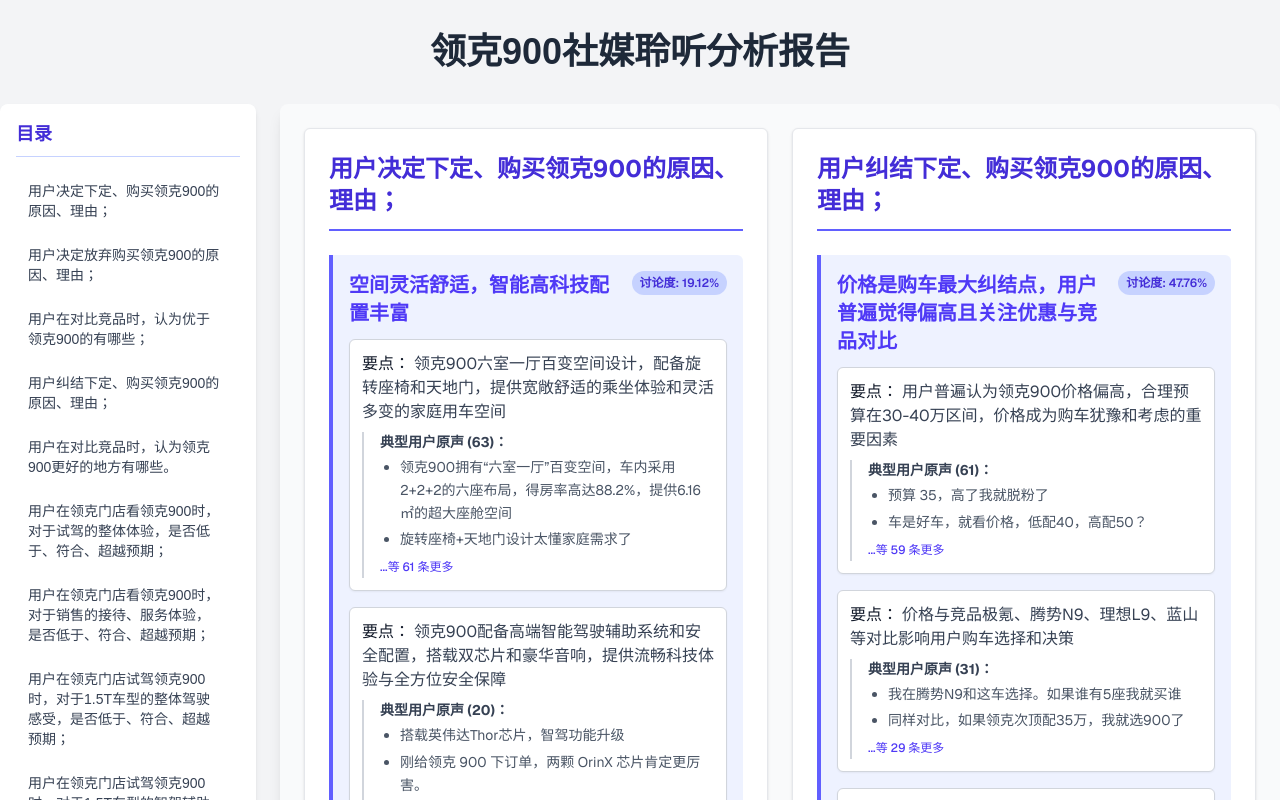
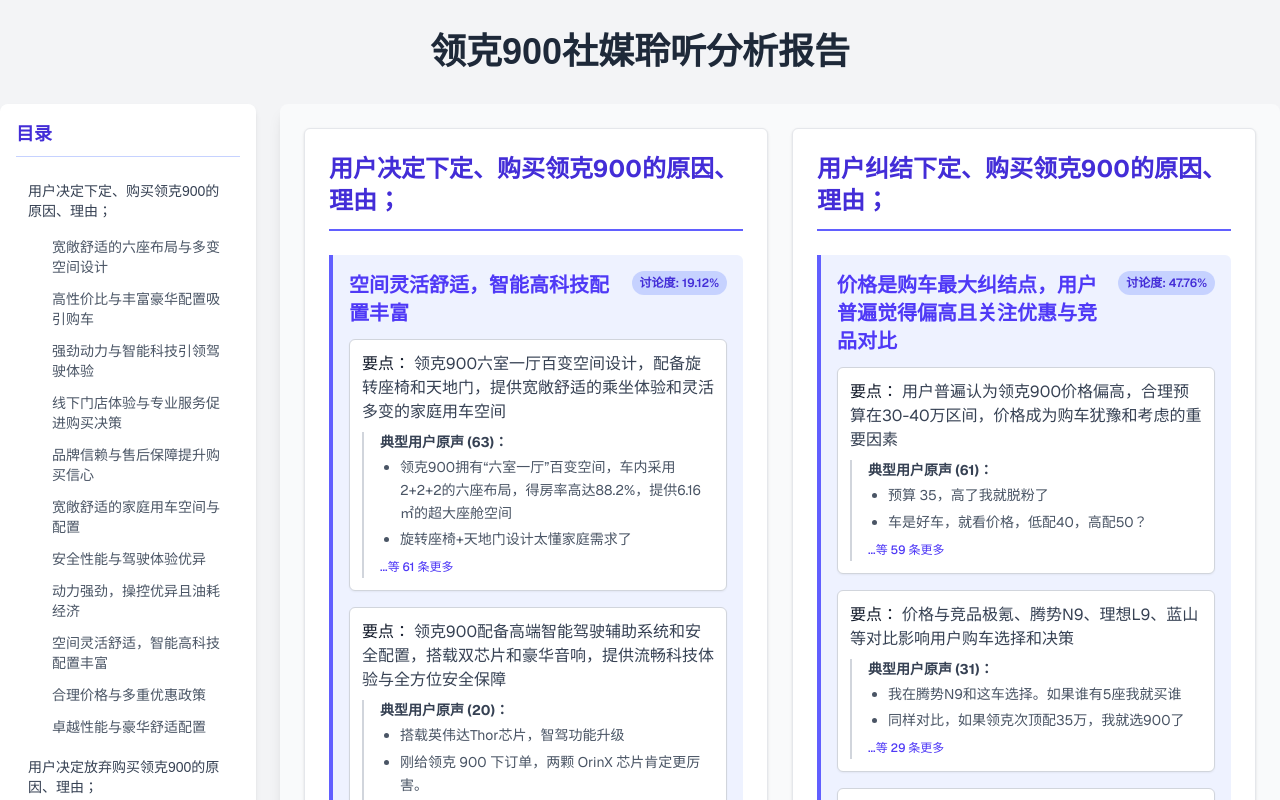
Before and after one commit to chenwenhao1108/lynk-social-research, a Next.js app: page / in a window 1280 px wide. Shown: the top 800 px of the page. Built offline with nearby package versions, Linux system fonts and the light colour scheme.

Commit message:
add second level toc

```diff
--- a/src/components/SummarizedDataViewer.js
+++ b/src/components/SummarizedDataViewer.js
@@ -15,17 +15,6 @@
         });
     }, [data]);
 
-    const scrollToTheme = (theme) => {
-        // 添加延迟检查，确保 ref 存在
-        setTimeout(() => {
-            if (themeRefs.current[theme]?.current) {
-                themeRefs.current[theme].current.scrollIntoView({
-                    behavior: 'smooth',
-                    block: 'start'
-                });
-            }
-        }, 100); // 添加小延迟，等待 refs 初始化
-    };
 
     if (!data || Object.keys(data).length === 0) {
         return <p className="text-gray-600 text-lg p-4">暂无数据可展示。</p>;
@@ -85,6 +74,7 @@
                         <div className="flex-grow">
                             {themeData.summary_list && themeData.summary_list.length > 0 ? (
                                 themeData.summary_list.map((summaryItem, summaryIndex) => {
+                                    const summaryId = `${themeId}-${summaryItem.summary}`;
                                     let summaryOriginalContentCount = 0;
                                     summaryItem.points?.forEach(pointItem => {
                                         summaryOriginalContentCount += pointItem.original_content?.length || 0;
@@ -93,12 +83,10 @@
                                     const discussionPercentage = themeTotalOriginalContentCount > 0
                                         ? ((summaryOriginalContentCount / themeTotalOriginalContentCount) * 100).toFixed(2)
                                         : 0;
-                                    // 使用原始的 summaryIndex (未排序前的) 或者 themeIndex-summaryIndex 作为 pointKey 的一部分，确保唯一性
-                                    // 如果 summaryItem 有唯一 ID，使用它会更好
                                     const originalSummaryIndex = data[theme].summary_list.findIndex(s => s.summary === summaryItem.summary);
 
                                     return (
-                                        <div key={summaryIndex} className="mb-6 p-4 bg-indigo-50 border-l-4 border-indigo-500 rounded-r-md">
+                                        <div key={summaryIndex} id={summaryId} className="mb-6 p-4 bg-indigo-50 border-l-4 border-indigo-500 rounded-r-md">
                                             <div className="flex justify-between items-start mb-3">
                                                 <h3 className="text-xl font-semibold text-indigo-600 flex-1 break-words">
                                                     {summaryItem.summary}
--- a/src/components/TableOfContents.js
+++ b/src/components/TableOfContents.js
@@ -1,17 +1,19 @@
 import React, { useMemo } from 'react';
 
-const TableOfContents = ({ data, onItemClick }) => {
-    // 使用与 SummarizedDataViewer 相同的排序逻辑
+const TableOfContents = ({ data }) => {
     const sortedThemes = useMemo(() => {
         return Object.entries(data).map(([theme, themeData]) => {
             let totalCount = 0;
-            themeData.summary_list?.forEach(summaryItem => {
+            const summaries = themeData.summary_list?.map((summaryItem, index) => {
+                let summaryCount = 0;
                 summaryItem.points?.forEach(pointItem => {
-                    totalCount += pointItem.original_content?.length || 0;
+                    summaryCount += pointItem.original_content?.length || 0;
                 });
-            });
-            return { theme, totalCount };
-        }).sort((a, b) => b.totalCount - a.totalCount); // 按讨论度降序排序
+                totalCount += summaryCount;
+                return { summary: summaryItem.summary, count: summaryCount, index };
+            }) || [];
+            return { theme, summaries, totalCount };
+        }).sort((a, b) => b.totalCount - a.totalCount);
     }, [data]);
 
     return (
@@ -21,16 +23,28 @@
             </h3>
             <nav className="max-h-[calc(100vh-8rem)] overflow-y-auto scrollbar-thin scrollbar-thumb-indigo-200 scrollbar-track-gray-100 pr-2">
                 <ul className="space-y-2">
-                    {sortedThemes.map(({ theme }, index) => {
+                    {sortedThemes.map(({ theme, summaries }, themeIndex) => {
                         const themeId = theme.replaceAll('*', '').replaceAll(' ', '-');
                         return (
-                            <li key={index}>
+                            <li key={themeIndex} className="space-y-1">
                                 <a
                                     href={`#${themeId}`}
-                                    className="block px-3 py-2 text-sm text-gray-700 hover:bg-indigo-50 hover:text-indigo-700 rounded-md transition-colors duration-150 ease-in-out"
+                                    className="block px-3 py-2 text-sm text-gray-700 hover:bg-indigo-50 hover:text-indigo-700 rounded-md transition-colors duration-150 ease-in-out font-medium"
                                 >
                                     {theme.replaceAll('*', '')}
                                 </a>
+                                <ul className="pl-6 space-y-1">
+                                    {summaries.map((summary, summaryIndex) => (
+                                        <li key={summaryIndex}>
+                                            <a
+                                                href={`#${themeId}-${summary.summary}`}
+                                                className="block px-3 py-1 text-sm text-gray-600 hover:bg-indigo-50 hover:text-indigo-700 rounded-md transition-colors duration-150 ease-in-out"
+                                            >
+                                                {summary.summary}
+                                            </a>
+                                        </li>
+                                    ))}
+                                </ul>
                             </li>
                         );
                     })}
```
